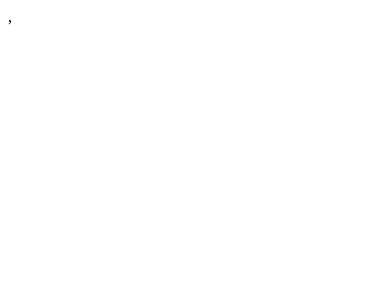
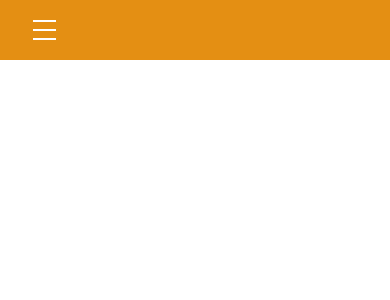
Before and after one commit to Ruslan120/nastroyplus_client, a React (Create React App) app: page / in a window 390 px wide. Before the commit this address had no page. Shown: the top 300 px of the page. Built offline with nearby package versions, Linux system fonts and the light colour scheme.

Commit message:
create desktop and mobile menu

```diff
--- a/package.json
+++ b/package.json
@@ -6,6 +6,8 @@
     "@testing-library/jest-dom": "^5.16.4",
     "@testing-library/react": "^13.1.1",
     "@testing-library/user-event": "^13.5.0",
+    "node-sass": "6.0.1",
+    "normalize.css": "^8.0.1",
     "react": "^18.0.0",
     "react-dom": "^18.0.0",
     "react-redux": "^8.0.1",
--- a/public/index.html
+++ b/public/index.html
@@ -1,15 +1,20 @@
 <!DOCTYPE html>
 <html lang="en">
 <head>
-  <meta charset="utf-8" />
-  <meta name="viewport" content="width=device-width, initial-scale=1" />
-  <meta name="theme-color" content="#000000" />
-  <title>React App</title>
+    <meta charset="utf-8"/>
+    <meta name="viewport" content="width=device-width, initial-scale=1"/>
+    <meta name="theme-color" content="#000000"/>
+    <title>React App</title>
+
+    <!-- Compiled and minified CSS -->
+    <link rel="stylesheet" href="https://cdnjs.cloudflare.com/ajax/libs/materialize/1.0.0/css/materialize.min.css">
+    <link href="https://fonts.googleapis.com/icon?family=Material+Icons" rel="stylesheet">
+
+    <!-- Compiled and minified JavaScript -->
+    <script src="https://cdnjs.cloudflare.com/ajax/libs/materialize/1.0.0/js/materialize.min.js"></script>
+
 </head>
-
 <body>
-
-  <div id="root"></div>
-
+<div id="root"></div>
 </body>
 </html>
--- a/src/App.jsx
+++ b/src/App.jsx
@@ -1,18 +1,23 @@
-import {Route,Routes} from "react-router-dom";
+import {Route, Routes} from "react-router-dom";
 import Main from "./Main";
 import About from "./About";
-
+import Menu from "./Components/Menu/Menu";
 
 
 function App() {
     return (
         <div>
+            <Menu/>
             <Routes>
                 <Route path="/about" element={<About/>}/>
                 <Route path="/main" element={<Main/>}/>
             </Routes>
+
+
+
         </div>
 
     );
 }
+
 export default App;
--- /dev/null
+++ b/src/Components/Menu/Menu.jsx
@@ -0,0 +1,33 @@
+import {React, useState} from 'react';
+import "./Menu.scss";
+import MobileMenu from "../mobile-menu/Mobile-menu";
+import Blur from "../mobile-menu/Blur";
+
+const Menu = () => {
+    const [menuActive, setMenuActive] = useState(false);
+
+
+    return (
+        <div>
+            <div className="menu">
+                <div className="container">
+                    <div className="menu__items">
+                        <div className="menu__logo">Настрой Плюс</div>
+                        <div className="menu__btn" onClick={()=> setMenuActive((prev)=>!prev)}>
+                            <span></span>
+                        </div>
+                        <ul className="menu__links">
+                            <li className="menu__link">Главная</li>
+                            <li className="menu__link">Каталог</li>
+                            <li className="menu__link">Обратная связь</li>
+                        </ul>
+                    </div>
+                </div>
+            </div>
+            <MobileMenu active={menuActive} setActive={setMenuActive}/>
+            <Blur active={menuActive} setActive={setMenuActive}/>
+        </div>
+    );
+};
+
+export default Menu;
--- /dev/null
+++ b/src/Components/Menu/Menu.scss
@@ -0,0 +1,82 @@
+.menu {
+  background-color: #e48f13;
+  padding: 20px 15px;
+  width: 100%;
+  position: fixed;
+  top: 0px;
+  z-index: 100;
+
+  &__items {
+    color: #FFFFFF;
+    display: flex;
+    align-items: center;
+    justify-content: space-between;
+  }
+
+  &__logo {
+    font-weight: 700;
+    font-size: 30px;
+    line-height: 160%;
+    color: #FFFFFF;
+  }
+  &__btn {
+    display: none;
+    width: 23px;
+    height: 20px;
+    position: relative;
+    cursor: pointer;
+    span{
+      position: absolute;
+      top: 9px;
+      width: 23px;
+      background-color: #FFFFFF;
+      height: 2px;
+    }
+    &:before{
+      content: '';
+      position: absolute;
+      top: 0;
+      width: 23px;
+      background-color: #FFFFFF;
+      height: 2px;
+    }
+    &:after{
+      content: '';
+      position: absolute;
+      bottom: 0;
+      width: 23px;
+      background-color: #FFFFFF;
+      height: 2px;
+    }
+  }
+
+  &__links {
+    margin: 0px;
+    display: flex;
+    list-style-type: none;
+    font-weight: 400;
+    font-size: 20px;
+    line-height: 160%;
+  }
+
+  &__link:not(:first-child) {
+    margin-left: 50px;
+  }
+
+  @media (max-width: 758px) {
+    &__logo {
+      display: none;
+    }
+    &__links {
+      display: none;
+    }
+    &__btn {
+      display: block;
+    }
+  }
+}
+
+.container {
+  margin: 0 auto;
+  max-width: 1600px;
+}
--- /dev/null
+++ b/src/Components/mobile-menu/Blur.jsx
@@ -0,0 +1,9 @@
+import React from 'react';
+import "./Blur.scss";
+const Blur = ({active, setActive}) => {
+    return (
+            <div className={ active ? "blur blur--active" : "blur"} onClick={()=> setActive((prev)=>!prev)}></div>
+    );
+};
+
+export default Blur;
--- /dev/null
+++ b/src/Components/mobile-menu/Blur.scss
@@ -0,0 +1,11 @@
+.blur{
+  display: none;
+  width: 100vw;
+  height: 100vh;
+  position: fixed;
+  &--active{
+    z-index: 100;
+    display: block;
+    background: rgba(0,0,0,.6);
+  }
+}
--- /dev/null
+++ b/src/Components/mobile-menu/Mobile-menu.jsx
@@ -0,0 +1,39 @@
+import React from 'react';
+import "./Mobile-menu.scss";
+
+const MobileMenu = ({active, setActive}) => {
+    return (
+        <div className={active ? "mobile-menu mobile-menu--active" : "mobile-menu"}>
+            <div className={"mobile-menu__content"}>
+                <div className={"mobile-menu__close"} onClick={()=>setActive(prev=>!prev)}>
+                    <span className="material-icons">
+                        close
+                    </span>
+                </div>
+                <div className="mobile-menu__header">Заголовок</div>
+                <ul className="mobile-menu__items">
+                    <li className="mobile-menu__item">
+                        <span className="material-icons">
+                            home
+                        </span>
+                        <a href='/'>Главная</a>
+                    </li>
+                    <li className="mobile-menu__item">
+                        <span className="material-icons">
+                            menu_book
+                        </span>
+                        <a href='/'>Каталог</a>
+                    </li>
+                    <li className="mobile-menu__item">
+                        <span className="material-icons">
+                            textsms
+                        </span>
+                        <a href='/'>Обратная связь</a>
+                    </li>
+                </ul>
+            </div>
+        </div>
+    );
+};
+
+export default MobileMenu;
--- /dev/null
+++ b/src/Components/mobile-menu/Mobile-menu.scss
@@ -0,0 +1,80 @@
+.mobile-menu{
+  position: fixed;
+  width: 30%;
+  height: 100vh;
+  z-index: 110;
+  top: 0;
+  left: 0;
+  color: #FFFFFF;
+  transform: translateX(-150%);
+  transition: transform .4s ease;
+  &--active{
+    transform: translateX(0);
+    transition: transform .4s ease;
+  }
+  @media (max-width: 992px) {
+    width: 40%;
+  }
+  @media (max-width: 768px) {
+    width: 60%;
+  }
+  @media (max-width: 576px) {
+    width: 100%;
+  }
+
+  &__close{
+    display: none;
+    width: 100%;
+    padding: 5px;
+    color: #FFFFFF;
+    cursor: pointer;
+    border-bottom: 1px solid #38383a;
+    @media (max-width: 576px) {
+      display: flex;
+      justify-content: flex-end;
+    }
+
+  }
+
+  &__content{
+    width: 100%;
+    height: 100%;
+    background-color: #141024;
+    display: flex;
+    flex-direction: column;
+    align-items: center;
+  }
+
+  &__header{
+    width: 100%;
+    font-size: 24px;
+    padding: 14px 32px;
+    text-align: center;
+    border-bottom: 1px solid #38383a;
+  }
+
+  &__items{
+    margin: 0;
+    display: flex;
+    flex-direction: column;
+    width: 100%;
+  }
+  &__item{
+    padding: 14px 32px;
+    display: flex;
+    align-items: center;
+    width: 100%;
+    color: #FFFFFF;
+    border-bottom: 1px solid #38383a;
+    span{
+      margin-right: 5px;
+    }
+    a{
+      color: #FFFFFF;
+    }
+    &:hover{
+      background-color: #e48f13;
+      cursor: pointer;
+    }
+  }
+}
--- a/src/index.js
+++ b/src/index.js
@@ -1,6 +1,7 @@
 import React from 'react';
 import ReactDOM from 'react-dom/client';
 import App from "./App";
+import "./index.scss";
 
 import store from "./redux/store";
 import { Provider } from 'react-redux'
--- /dev/null
+++ b/src/index.scss
@@ -0,0 +1 @@
+@import '~normalize.css/normalize';
```
Also changed, not shown: 1 other file (tests, documents, lock files or other folders). Lines whose indentation alone changed are shown as unchanged.
